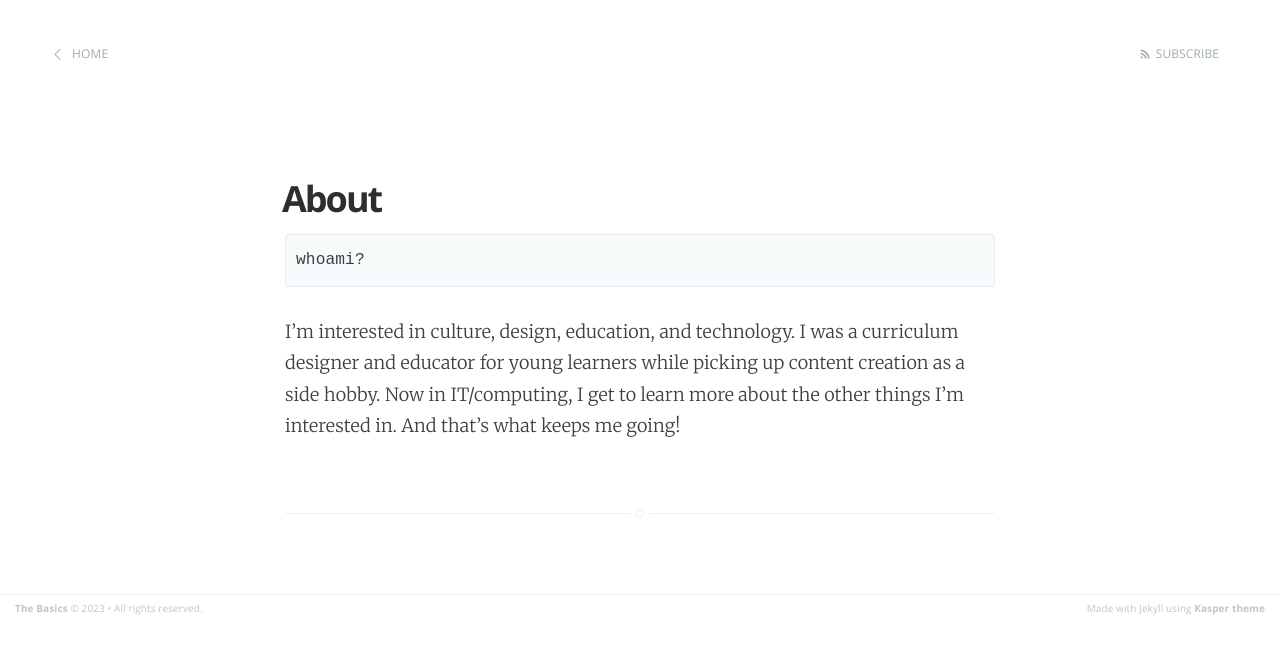
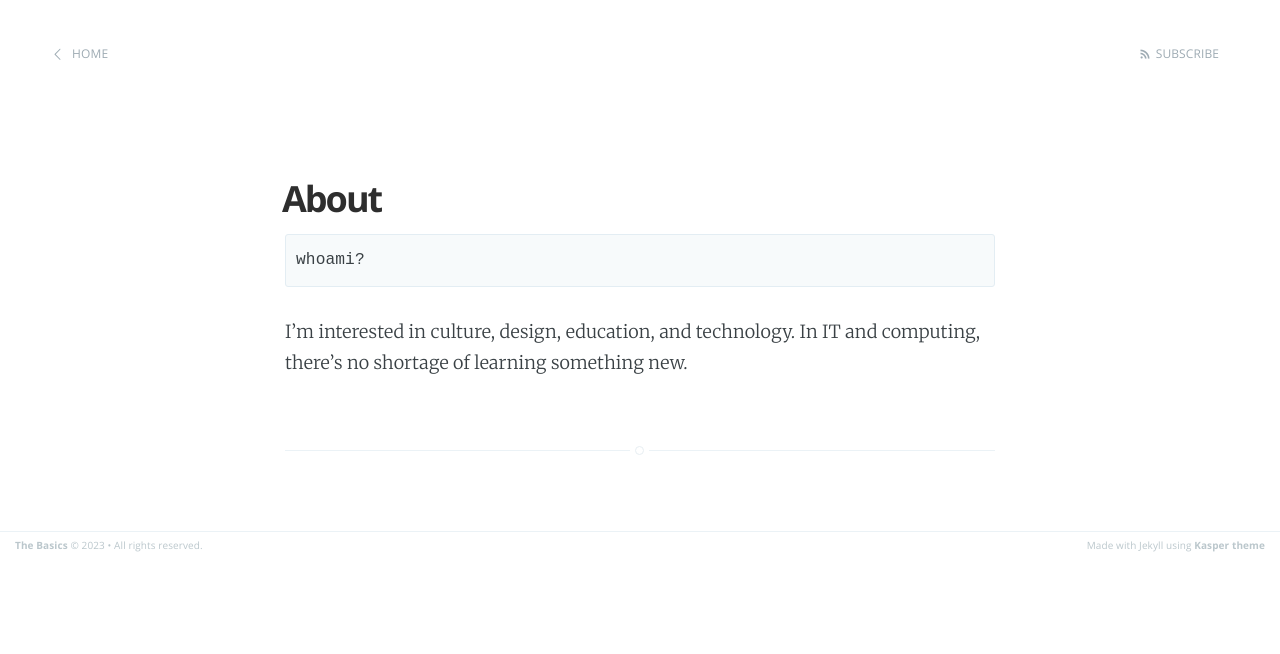
Before and after one commit to jennymhkao/home, a Jekyll site: the page built from about.md, in a window 1280 px wide. Shown: the top 654 px of the page. Built offline with Jekyll 4.4.1, drawn with Linux system fonts in a browser that asks for light colours.

Commit message:
Update about.md

```diff
--- a/about.md
+++ b/about.md
@@ -9,6 +9,4 @@ whoami?
 {% endhighlight %}
 
 I'm interested in culture, design, education, and technology.
-I was a curriculum designer and educator for young learners while picking up content creation as a side hobby.
-Now in IT/computing, I get to learn more about the other things I'm interested in.
-And that's what keeps me going!
+In IT and computing, there's no shortage of learning something new.
```
